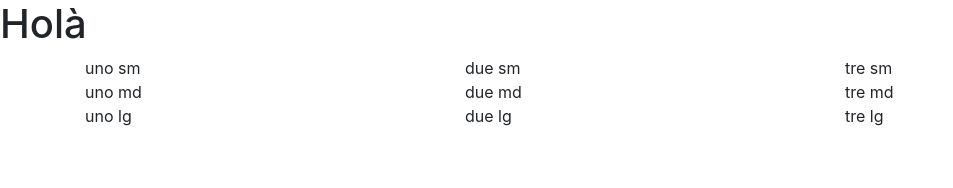
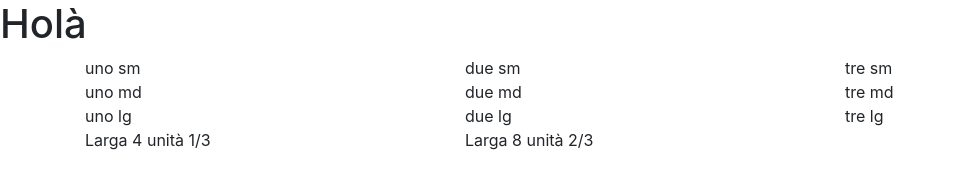
Before and after one commit to Aziuhn/Bootstrap, a plain HTML site: page index.html in a window 1280 px wide. Shown: the whole page, without its empty margins (0-953 px from the left). Drawn offline with nearby package versions, Linux system fonts and the light colour scheme.

Commit message:
Fatto task t1

```diff
--- a/index.html
+++ b/index.html
@@ -25,7 +25,17 @@
             <div class="col-lg">due lg</div>
             <div class="col-lg">tre lg</div>
         </div>
+
+        <div class="row">
+            <div class="col-md-4">
+                Larga 4 unità 1/3
+            </div>
+            <div class="col-md-8">
+                Larga 8 unità 2/3
+            </div>
+        </div>
     </div>
+
 
 
 
```
Also changed, not shown: 1 other file.
